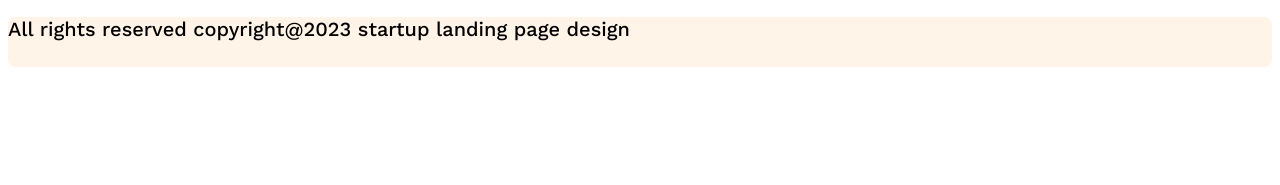
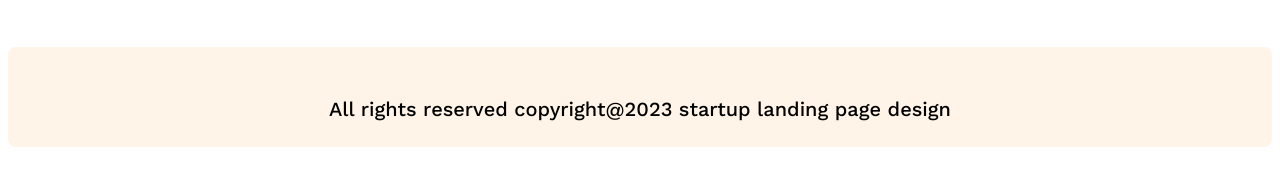
Before and after one commit to mohayminul-bd/g3-architects-resources-website, a plain HTML site: page index.html in a window 1280 px wide. Shown: the part 4085-4270 px from the top of the page. Before the commit the page ends 4160 px from the top, so only its background shows below. Drawn offline with nearby package versions, Linux system fonts and the light colour scheme.

Commit message:
added code edit

```diff
--- a/styles/architects.css
+++ b/styles/architects.css
@@ -178,15 +178,17 @@ main > section{
 }
 /* footer */
 footer{
-    height: 50px;
+    height: 100px;
     border-radius: 8px;
     background: rgb(255, 244, 231);
-    align-items: center;
+    margin-top:50px ;
+    margin-bottom: 100px;
 }
 .footer-p{
-
+    text-align: center;
     font-size: 20px;
     font-weight: 500;
+    padding-top: 50px;
 }
 
 /* responsive media query */
```
